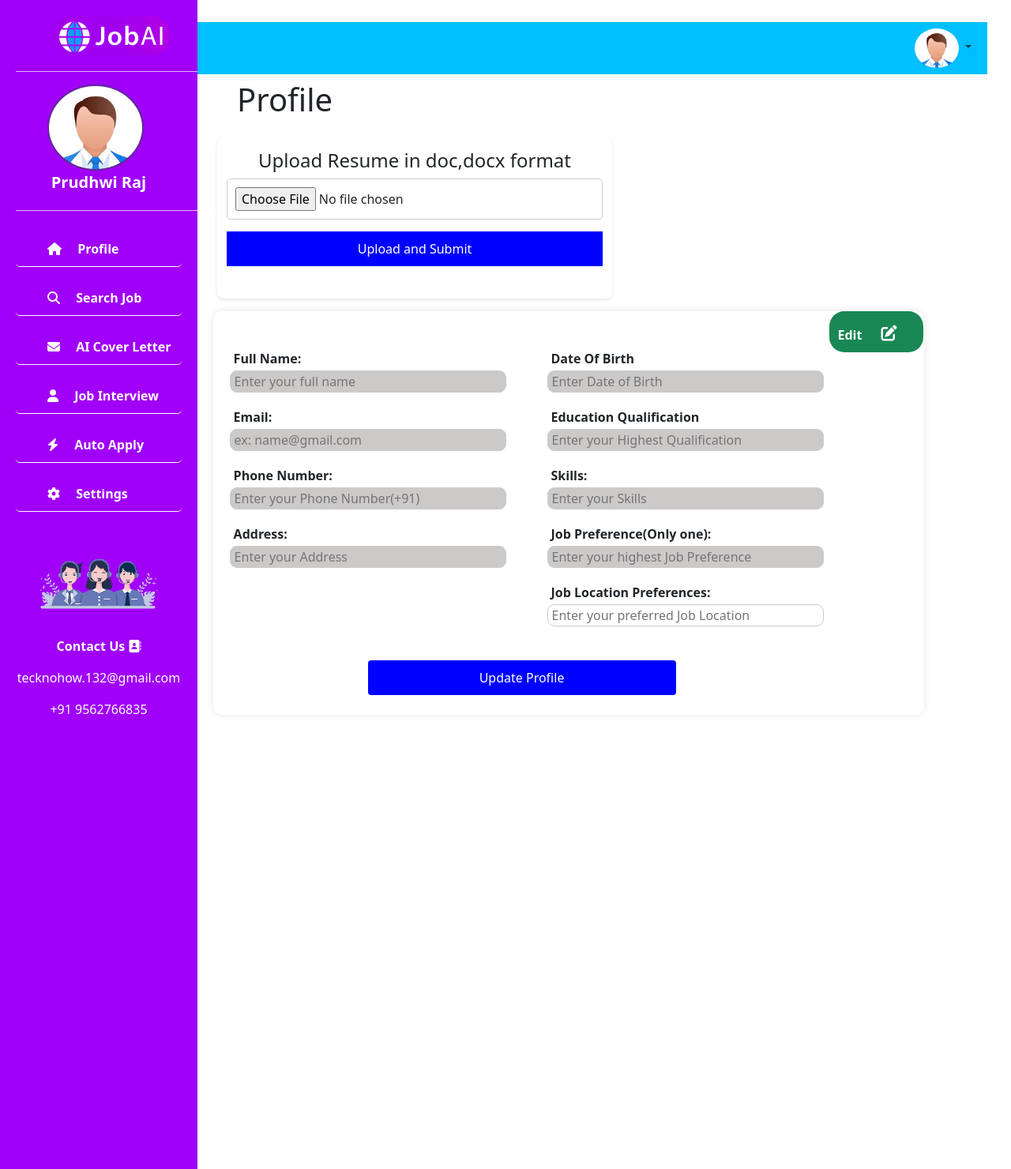
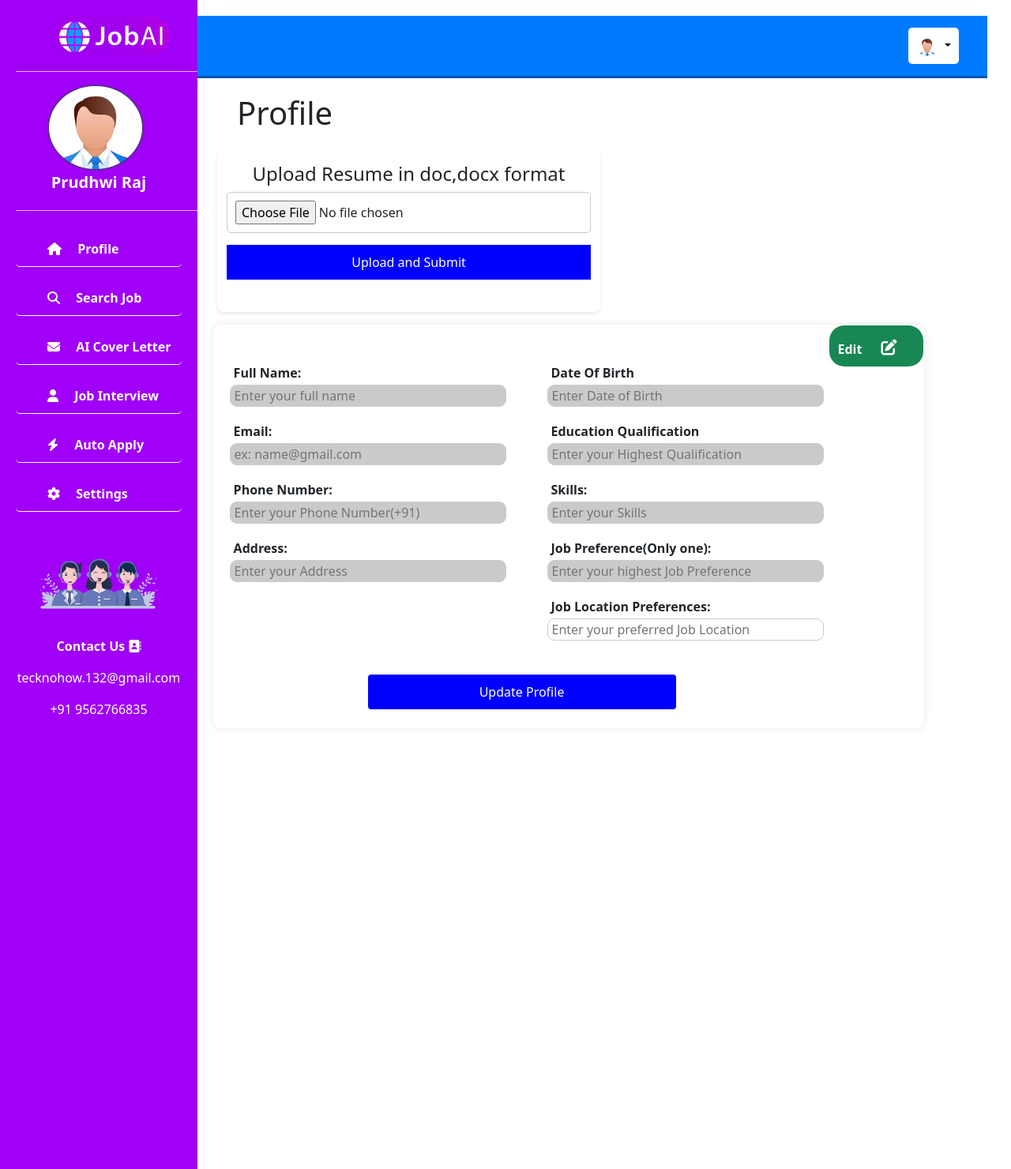
Before and after one commit to PrudhwiRaj1/JobAi, a Django app: page /profile/ in a window 1280 px wide. Shown: the whole page at 79% size. Run offline with Django 5.2, Linux system fonts and the light colour scheme; parts of the project's set-up code (start-up, migrations or seed data) failed here and were passed over; some libraries are stand-ins or nearby versions.

Commit message:
74th commit

```diff
--- a/JobAi/JobAi/static/assets/css/home.css
+++ b/JobAi/JobAi/static/assets/css/home.css
@@ -230,9 +230,9 @@ textarea
 {
     resize: none;
 }
-#edit:hover
+.edit-button:hover
 {
-    background-color: rgba(0, 0, 0, 0.1);
+    background-color: black;
 }
 .input-bg:read-only{
     background-color: #ccc9c9; /* Light gray when readonly */
--- a/JobAi/JobAi_App/templates/base.html
+++ b/JobAi/JobAi_App/templates/base.html
@@ -14,10 +14,22 @@
     <script src="{%static 'assets/js/bootstrap.bundle.min.js'%}"></script>
 </head>
 <style>
+    :root {
+            --primary-color: #007bff;
+            --secondary-color: #0056b3;
+            --sidebar-bg: rgb(160, 0, 247);;
+            --text-color: white;
+            --hover-bg:  #386ca3;
+        }
     .container-fluid
     {
-        background-color: deepskyblue;
-        color: white;
+        position: sticky;
+            top: 0;
+            z-index: 1000;
+            background: var(--primary-color);
+            color: white;
+            padding: 15px 20px;
+            border-bottom: 3px solid var(--secondary-color);
     }
 </style>
 <body>
@@ -76,38 +88,25 @@
     </div>
 
 <div class="main-content">
-    <nav class="navbar navbar-expand-lg navbar-light bg-light">
-        <div class="container-fluid">
-            <button class="navbar-toggler" type="button" data-bs-toggle="collapse" data-bs-target="#navbarNav"
-                aria-controls="navbarNav" aria-expanded="false" aria-label="Toggle navigation">
-                <span class="navbar-toggler-icon"></span>
-            </button>
-            <div class="collapse navbar-collapse" id="navbarNav">
-                <ul class="navbar-nav ms-auto">
-                    <li class="nav-item dropdown">
-                        <a class="nav-link dropdown-toggle" href="#" id="navbarDropdown" role="button"
-                            data-bs-toggle="dropdown" aria-expanded="false">
-                            <img src="{%static 'images/profile.jpeg'%}" class="rounded-circle" alt="Profile"
-                                height="50px" />
-                        </a>
-                        <ul class="dropdown-menu dropdown-menu-end" aria-labelledby="navbarDropdown">
-                            <div>
-                                <a href="{%url 'support' %}" class="nav-link fw-bold">
-                                    <li><i class="fa-solid fa-comment"></i> &emsp;Support</li>
-                                </a>
-                            </div>
-                            <div>
-                                <a href="{%url 'user-type' %}" class="nav-link fw-bold">
-                                    <li><i class="fas fa-sign-out-alt"></i> &emsp;Logout
-                                    </li>
-                                </a>
-                            </div>
-                        </ul>
-                    </li>
+    <nav class="nav d-flex justify-content-between container-fluid w-100">
+        <div class="menu d-none d-md-flex">
+
+        </div>
+
+        <div class="d-flex align-items-center">
+              <div class="dropdown">
+                <button class="dropdown-toggle mx-3" type="button" data-bs-toggle="dropdown" style="border-radius: 5px;background-color: white;color: black;">
+                    <img src="{% static 'images/profile.jpeg' %}" alt="Profile" height="25px" class="rounded-circle">
+                </button>
+                <ul class="dropdown-menu dropdown-menu-end">
+                    <!-- <li><a class="dropdown-item" href="#">Profile</a></li> -->
+                    <li><a class="dropdown-item" href="{%url 'support'%}"><i class="fas fa-headset icon-support"></i> Support</a></li>
+                    <li><a class="dropdown-item" href="{%url 'jobseeker_login'%}"><i class="fas fa-sign-out-alt"></i> Logout</a></li>
                 </ul>
             </div>
         </div>
     </nav>
+
     {% block content %}
     {% endblock %}
 </div>
--- a/JobAi/JobAi_App/templates/jobseeker_home.html
+++ b/JobAi/JobAi_App/templates/jobseeker_home.html
@@ -2,6 +2,7 @@
 {% load static %}
 {%block content%}
 
+<div class="main-content">
     <h2 id="profile">Profile</h2><br><br>
 
     <div class="container w-50 mt-4" style="margin-right: 250px;margin-left: 25px;">
@@ -35,7 +36,7 @@
             {% endif %} -->
     </div>
     <div class="container1 mt-3" style="margin-left: 20px;">
-        <button onclick="toggleEditable()" id="edit" class="float-end bg-success hover-bg-dark" style="border-radius: 19px;">
+        <button onclick="toggleEditable()" id="edit" class="float-end bg-success edit-button hover-bg-dark" style="border-radius: 19px;">
             <i class="fa fa-edit float-end mx-4 mt-2 fs-5"></i>
             <b class="float-end mt-2">Edit</b>
         </button>
```
Also changed, not shown: JobAi/JobAi_App/templates/company_base.html (+45 -19 lines).
